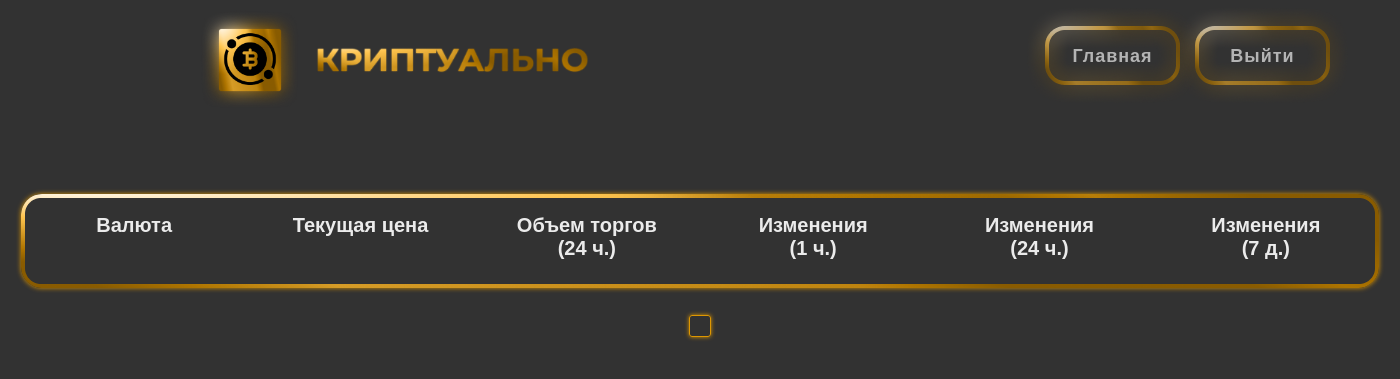
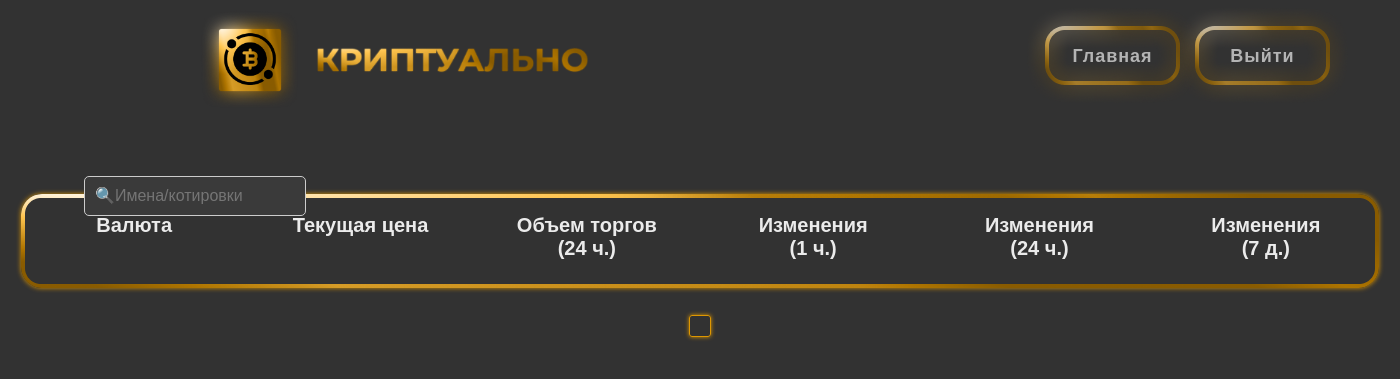
Before and after one commit to OlyaProkhorova/-, a Django app: template info/templates/info_250_coins_page.html in a window 1400 px wide. Shown: the top 379 px of the page. Run offline with Django 4.2, Linux system fonts and the light colour scheme; the template is opened without the code that fills it, so the values that code supplies are empty.

Commit message:
added search field

```diff
--- a/info/templates/info_250_coins_page.html
+++ b/info/templates/info_250_coins_page.html
@@ -25,6 +25,9 @@
         <p class="table_text">Изменения<br>(24 ч.)</p>
         <p class="table_text">Изменения<br>(7 д.)</p>
     </div>
+    <form method="GET" action="{% url 'info_250_coins' %}">
+        <input class="search" type="text" placeholder="&#128269;Имена/котировки" name="search_query" id="search_query">
+    </form>
         <div class="info">
             {% for info in crypto_info %}
                 <div class="form">
--- a/static/css/info_250_coins_page.css
+++ b/static/css/info_250_coins_page.css
@@ -8,6 +8,26 @@
 
 .button_back_to_welcome_page {
     right: 200px;
+}
+
+.search {
+    position: absolute;
+    top: 22%;
+    left: 6%;
+    background-color: #3A3A3A;
+    border: 1px solid #ccc;
+    color: #FFFFFF;
+    border-radius: 5px;
+    padding: 10px;
+    width: 200px;
+    outline: none;
+    font-size: 16px;
+    transition: all 0.3s;
+}
+
+.search:focus {
+    border-color: #dc9200;
+    box-shadow: 0 0 5px #dc9200;
 }
 
 .table_form {
```
Also changed, not shown: info/views.py (+9 -0 lines).
